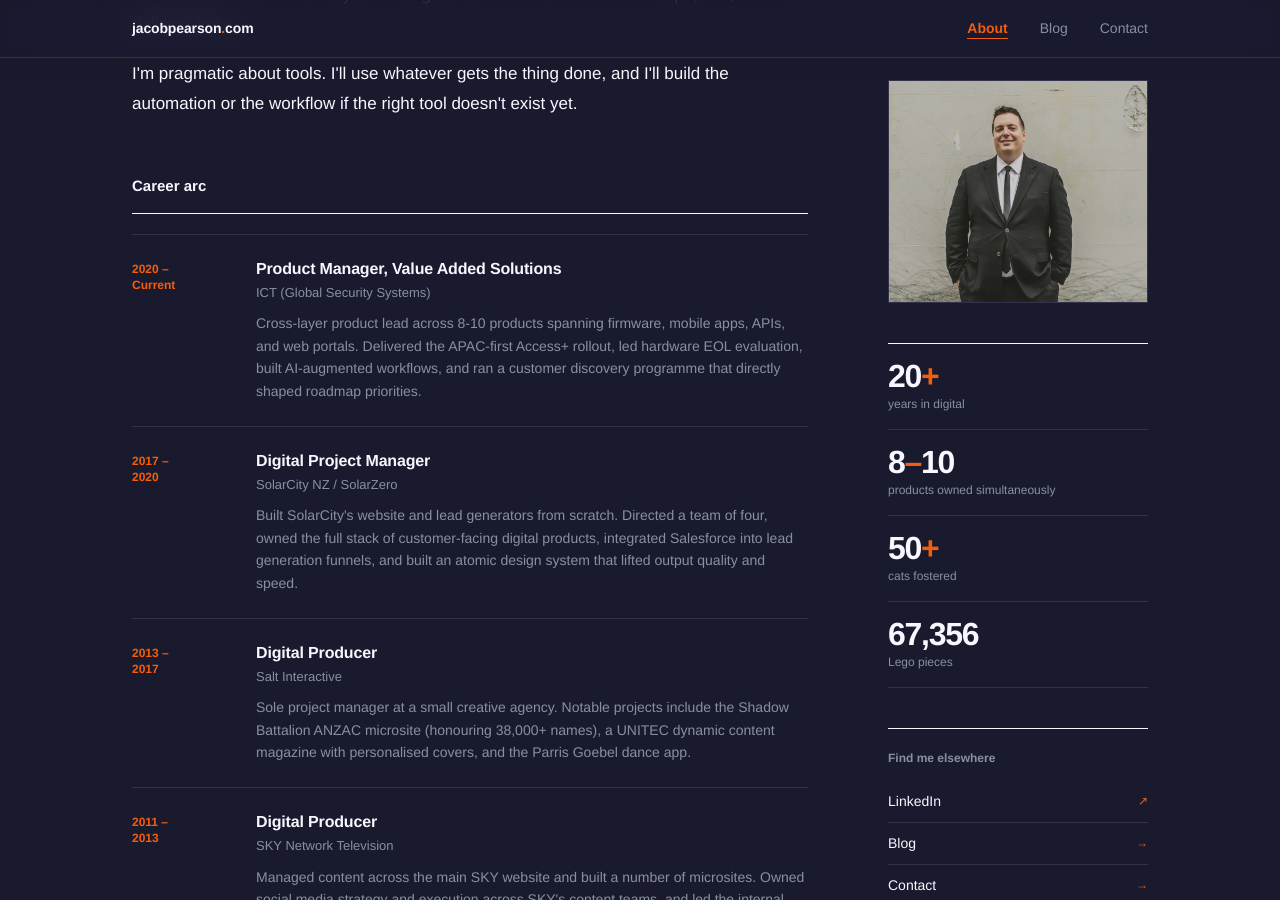
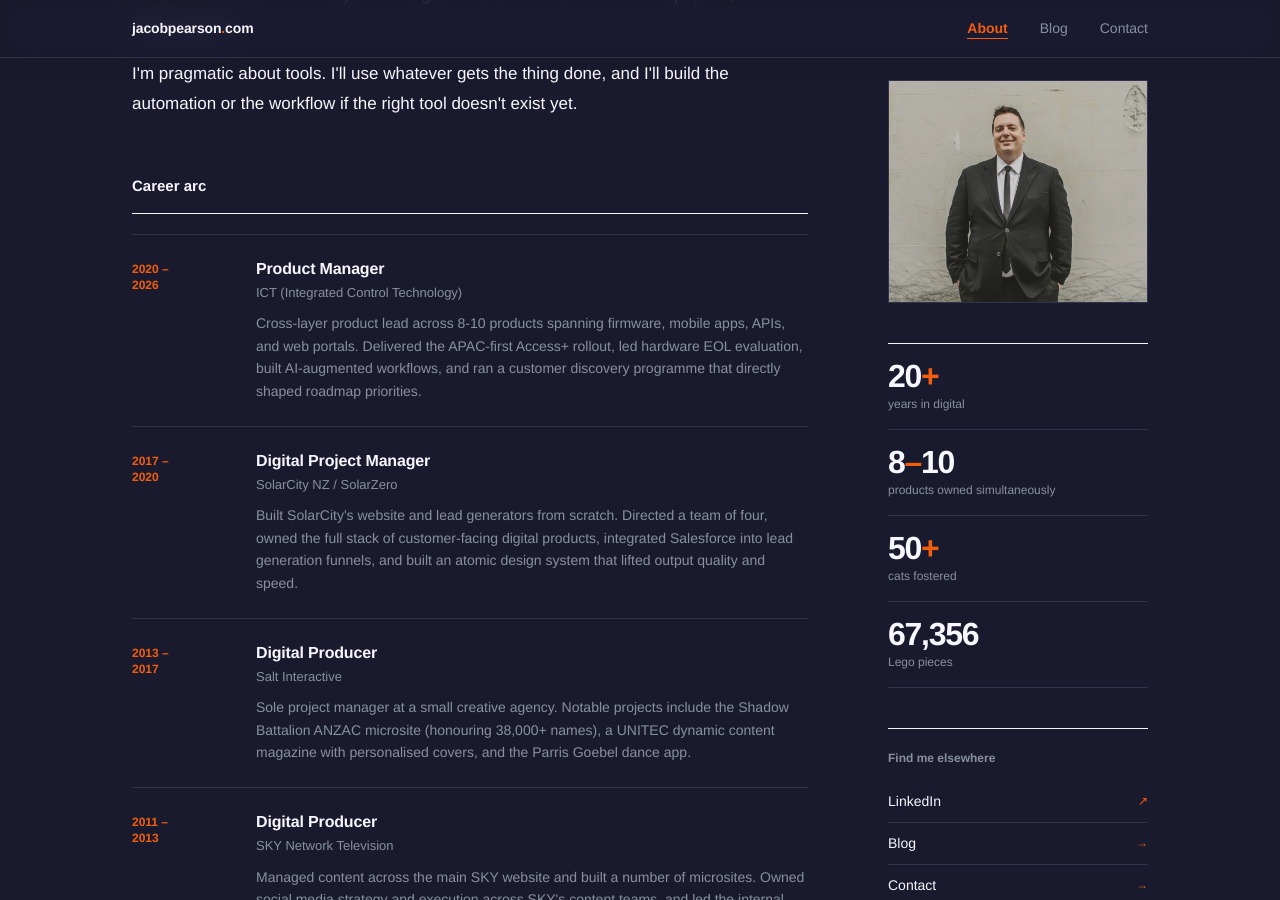
Before and after one commit to jacobpearson/jacobpearson.github.io, a Jekyll site: the page built from about.html, in a window 1280 px wide and 900 px high, scrolled down 1927 px. Built offline with Jekyll 4.4.1, drawn with Linux system fonts in a browser that asks for light colours.

Commit message:
Update About page ICT role details
Reflect end of ICT tenure, simplified job title, and full company name.

Co-Authored-By: Claude Sonnet 5 <noreply@anthropic.com>

```diff
--- a/about.html
+++ b/about.html
@@ -72,10 +72,10 @@ permalink: /about/
         <div class="timeline">
 
           <div class="timeline-item">
-            <div class="timeline-years">2020 –<br>Current</div>
+            <div class="timeline-years">2020 –<br>2026</div>
             <div class="timeline-content">
-              <div class="timeline-role">Product Manager, Value Added Solutions</div>
-              <div class="timeline-company">ICT (Global Security Systems)</div>
+              <div class="timeline-role">Product Manager</div>
+              <div class="timeline-company">ICT (Integrated Control Technology)</div>
               <div class="timeline-desc">Cross-layer product lead across 8-10 products spanning firmware, mobile apps, APIs, and web portals. Delivered the APAC-first Access+ rollout, led hardware EOL evaluation, built AI-augmented workflows, and ran a customer discovery programme that directly shaped roadmap priorities.</div>
             </div>
           </div>
```
